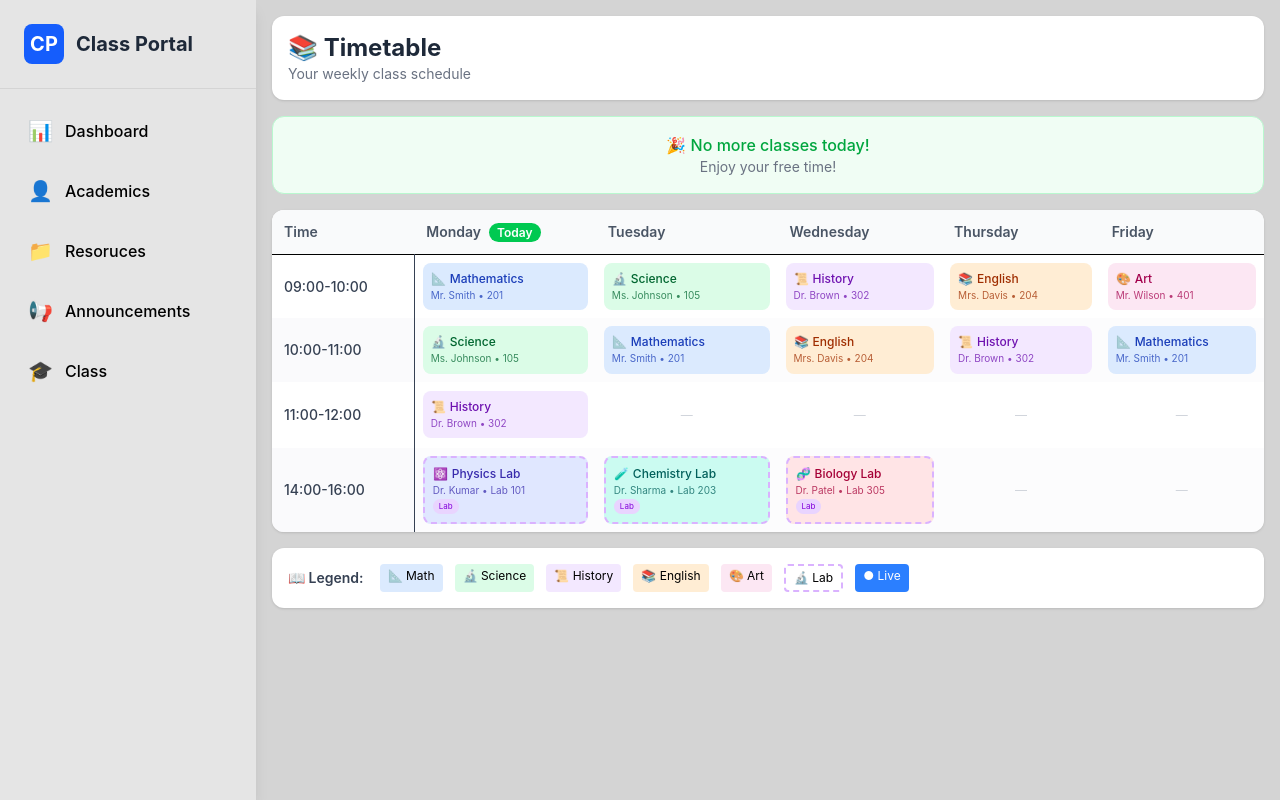
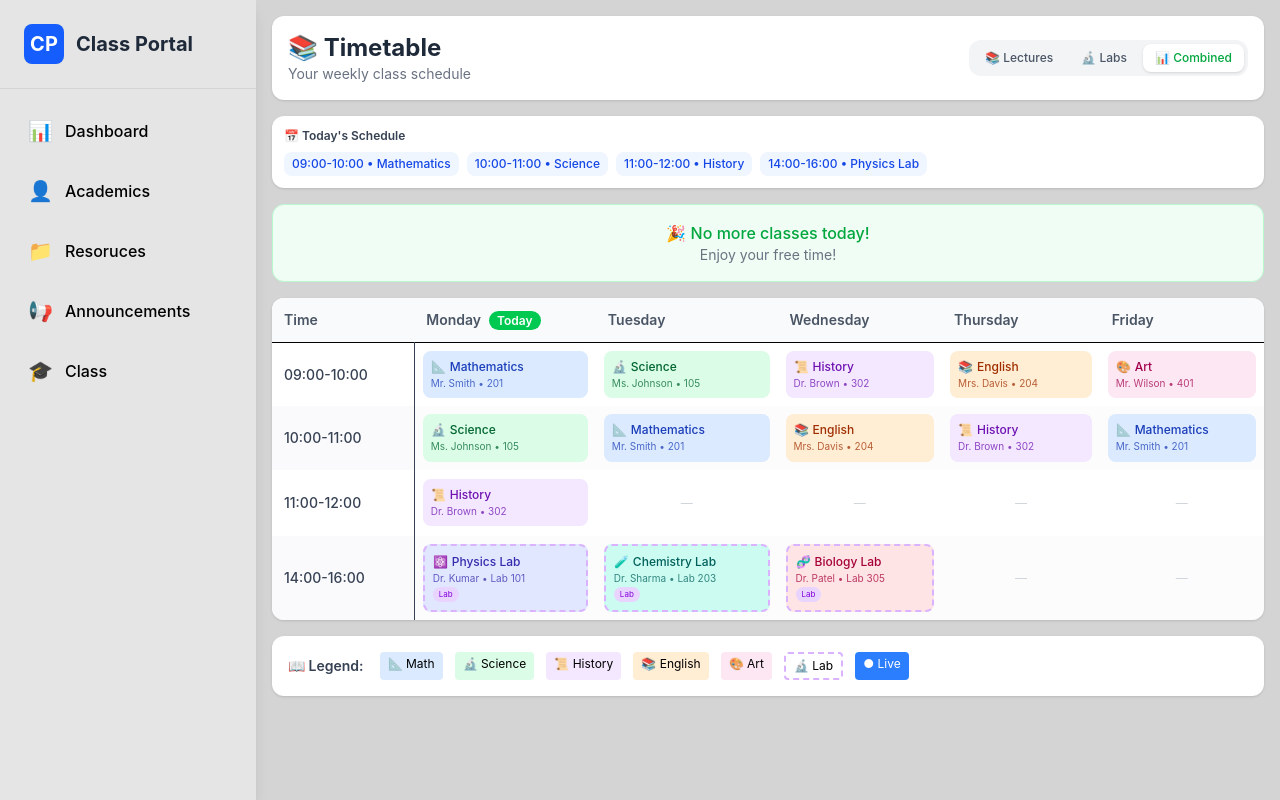
Before and after one commit to rajas-bathe/class-portal, a React (Vite) app: page /academics in a window 1280 px wide. Built offline with nearby package versions, Linux system fonts and the light colour scheme.

Commit message:
added toggle button for timetable

```diff
--- a/src/pages/Academics.jsx
+++ b/src/pages/Academics.jsx
@@ -3,6 +3,9 @@ import { timetableData, days } from '../data/timetableData';
 
 function Academics() {
   const [currentTime, setCurrentTime] = useState(new Date());
+
+  // 🆕 NEW: View mode state
+  const [viewMode, setViewMode] = useState('combined'); // 'lectures' | 'labs' | 'combined'
 
   // Update time every minute
   useEffect(() => {
@@ -58,13 +61,24 @@ function Academics() {
   // Check if item is a lab
   const isLab = (subject) => subject?.includes('Lab');
 
-  // Find item at specific day and time
+  // 🆕 NEW: Find item at specific day and time with filter
   const getItem = (day, time) => {
     const dayData = timetableData[day];
     if (!dayData) return null;
 
     const allItems = [...dayData.classes, ...dayData.labs];
     return allItems.find(item => item.time === time) || null;
+  };
+
+  // 🆕 NEW: Get filtered item based on view mode
+  const getFilteredItem = (day, time) => {
+    const item = getItem(day, time);
+    if (!item) return null;
+
+    // Filter based on view mode
+    if (viewMode === 'lectures' && isLab(item.subject)) return null;
+    if (viewMode === 'labs' && !isLab(item.subject)) return null;
+    return item;
   };
 
   // Get today's day name
@@ -83,7 +97,14 @@ function Academics() {
     const dayData = timetableData[today];
     if (!dayData) return null;
 
-    const allItems = [...dayData.classes, ...dayData.labs];
+    let allItems = [...dayData.classes, ...dayData.labs];
+
+    // 🆕 NEW: Filter next lecture based on view mode
+    if (viewMode === 'lectures') {
+      allItems = allItems.filter(item => !isLab(item.subject));
+    } else if (viewMode === 'labs') {
+      allItems = allItems.filter(item => isLab(item.subject));
+    }
 
     const upcoming = allItems
       .filter(item => {
@@ -98,13 +119,87 @@ function Academics() {
   const nextLecture = getNextLecture();
   const today = getToday();
 
+  // 🆕 NEW: View Toggle Component (inline for now)
+  const ViewToggle = () => (
+    <div className="flex gap-1 bg-gray-100 rounded-xl p-1">
+      <button
+        onClick={() => setViewMode('lectures')}
+        className={`px-3 py-1.5 rounded-lg text-xs font-medium transition-all ${
+          viewMode === 'lectures'
+            ? 'bg-white text-blue-600 shadow-sm'
+            : 'text-gray-600 hover:text-gray-800'
+        }`}
+      >
+        📚 Lectures
+      </button>
+      <button
+        onClick={() => setViewMode('labs')}
+        className={`px-3 py-1.5 rounded-lg text-xs font-medium transition-all ${
+          viewMode === 'labs'
+            ? 'bg-white text-purple-600 shadow-sm'
+            : 'text-gray-600 hover:text-gray-800'
+        }`}
+      >
+        🔬 Labs
+      </button>
+      <button
+        onClick={() => setViewMode('combined')}
+        className={`px-3 py-1.5 rounded-lg text-xs font-medium transition-all ${
+          viewMode === 'combined'
+            ? 'bg-white text-green-600 shadow-sm'
+            : 'text-gray-600 hover:text-gray-800'
+        }`}
+      >
+        📊 Combined
+      </button>
+    </div>
+  );
+
+  // 🆕 NEW: Today's Schedule Component (inline for now)
+  const TodaysSchedule = () => {
+    const dayData = timetableData[today];
+    if (!dayData) return null;
+
+    let allItems = [...dayData.classes, ...dayData.labs];
+
+    // Filter based on view mode
+    if (viewMode === 'lectures') {
+      allItems = allItems.filter(item => !isLab(item.subject));
+    } else if (viewMode === 'labs') {
+      allItems = allItems.filter(item => isLab(item.subject));
+    }
+
+    if (allItems.length === 0) return null;
+
+    return (
+      <div className="bg-white rounded-xl shadow-sm p-3">
+        <h3 className="text-xs font-semibold text-gray-700 mb-2">📅 Today's Schedule</h3>
+        <div className="flex flex-wrap gap-2">
+          {allItems.map((item, i) => (
+            <span key={i} className="px-2 py-1 bg-blue-50 text-blue-700 rounded-lg text-xs font-medium">
+              {item.time} • {item.subject}
+            </span>
+          ))}
+        </div>
+      </div>
+    );
+  };
+
   return (
     <div className="p-4 max-w-7xl mx-auto space-y-4">
-      {/* Header */}
+      {/* 🆕 CHANGED: Header with Toggle */}
       <div className="bg-white rounded-xl shadow-sm p-4">
-        <h1 className="text-2xl font-bold text-gray-800">📚 Timetable</h1>
-        <p className="text-gray-500 text-sm">Your weekly class schedule</p>
+        <div className="flex flex-col md:flex-row md:items-center md:justify-between gap-3">
+          <div>
+            <h1 className="text-2xl font-bold text-gray-800">📚 Timetable</h1>
+            <p className="text-gray-500 text-sm">Your weekly class schedule</p>
+          </div>
+          <ViewToggle />
+        </div>
       </div>
+
+      {/* 🆕 NEW: Today's Schedule Section */}
+      <TodaysSchedule />
 
       {/* Next Lecture - Priority at top */}
       {nextLecture ? (
@@ -179,9 +274,9 @@ function Academics() {
                       )}
                     </td>
 
-                    {/* Day Columns */}
+                    {/* 🆕 CHANGED: Day Columns - using getFilteredItem instead of getItem */}
                     {days.map((day) => {
-                      const item = getItem(day, time);
+                      const item = getFilteredItem(day, time); // 🆕 Changed here
                       const isToday = day === today;
 
                       return (
```
